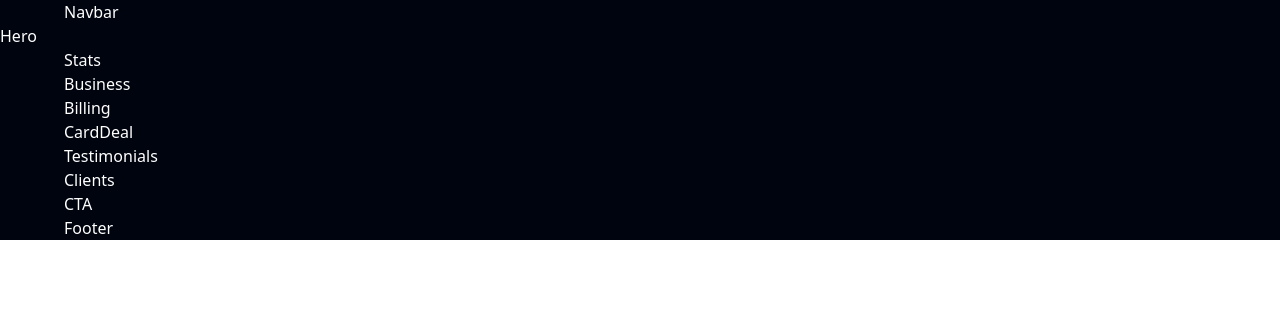
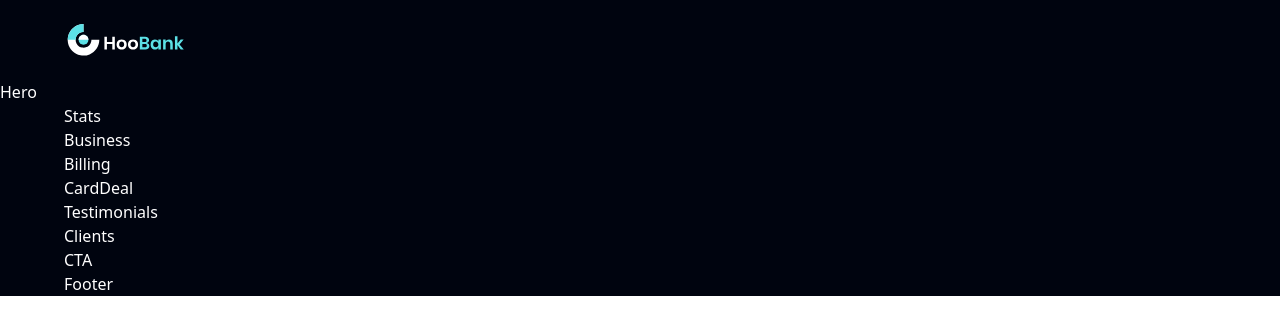
Before and after one commit to jenil-patel97/Bank-web, a React (Vite) app in the folder my-bank-app/: page / in a window 1280 px wide. Shown: the top 334 px of the page. Built offline with nearby package versions, Linux system fonts and the light colour scheme.

Commit message:
fix: logo issue

```diff
--- a/my-bank-app/src/components/Navbar.jsx
+++ b/my-bank-app/src/components/Navbar.jsx
@@ -1,8 +1,12 @@
 import React from 'react'
+
+import logo from '../assets/logo.svg'
 
 const Navbar = () => {
   return (
-    <div>Navbar</div>
+    <nav className="w-full flex py-6 justify-between items-center navbar">
+      <img src={logo} alt="hoobank" className="w-[124px] h-[32px]" />
+    </nav>
   )
 }
 
```
